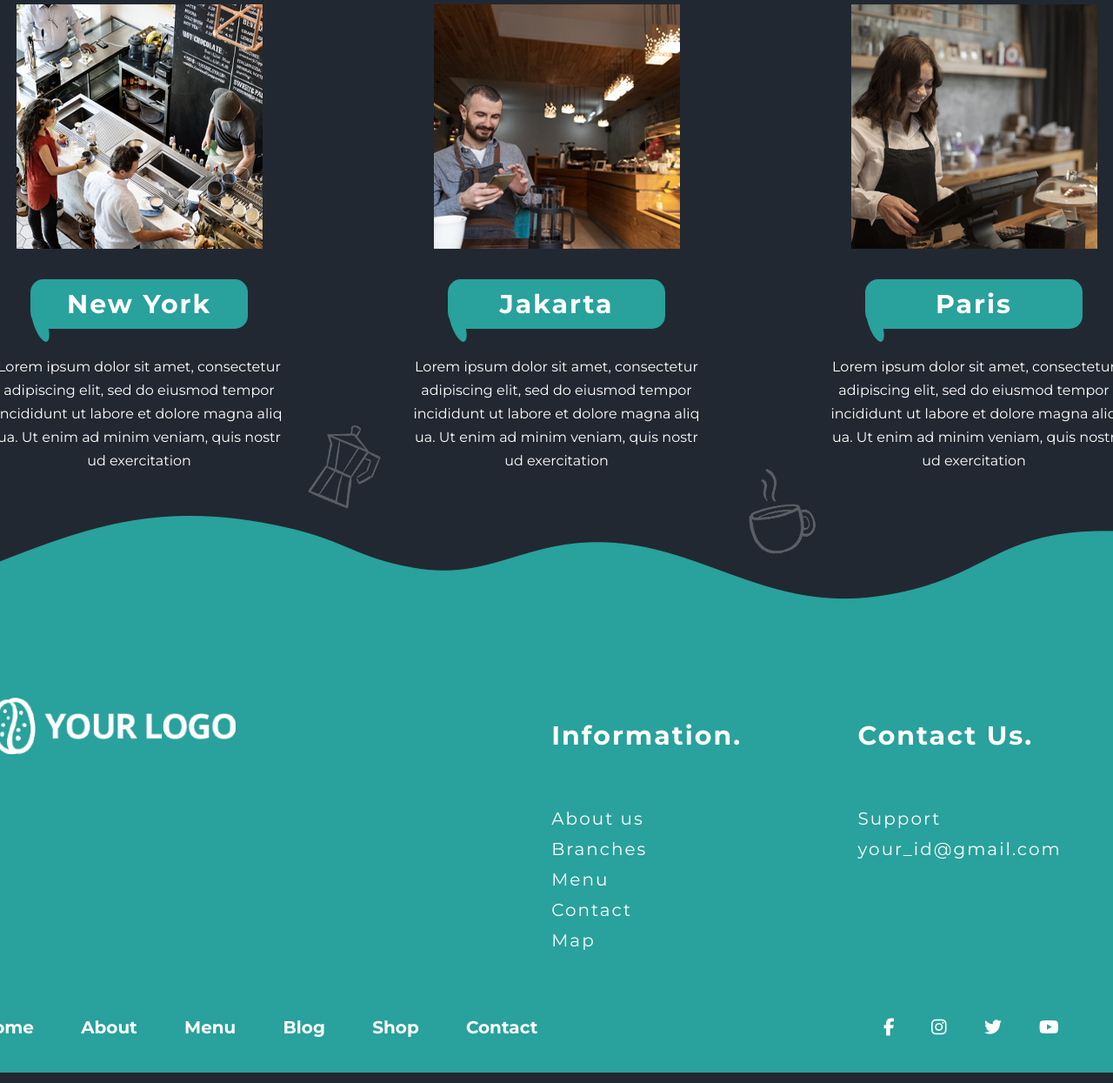
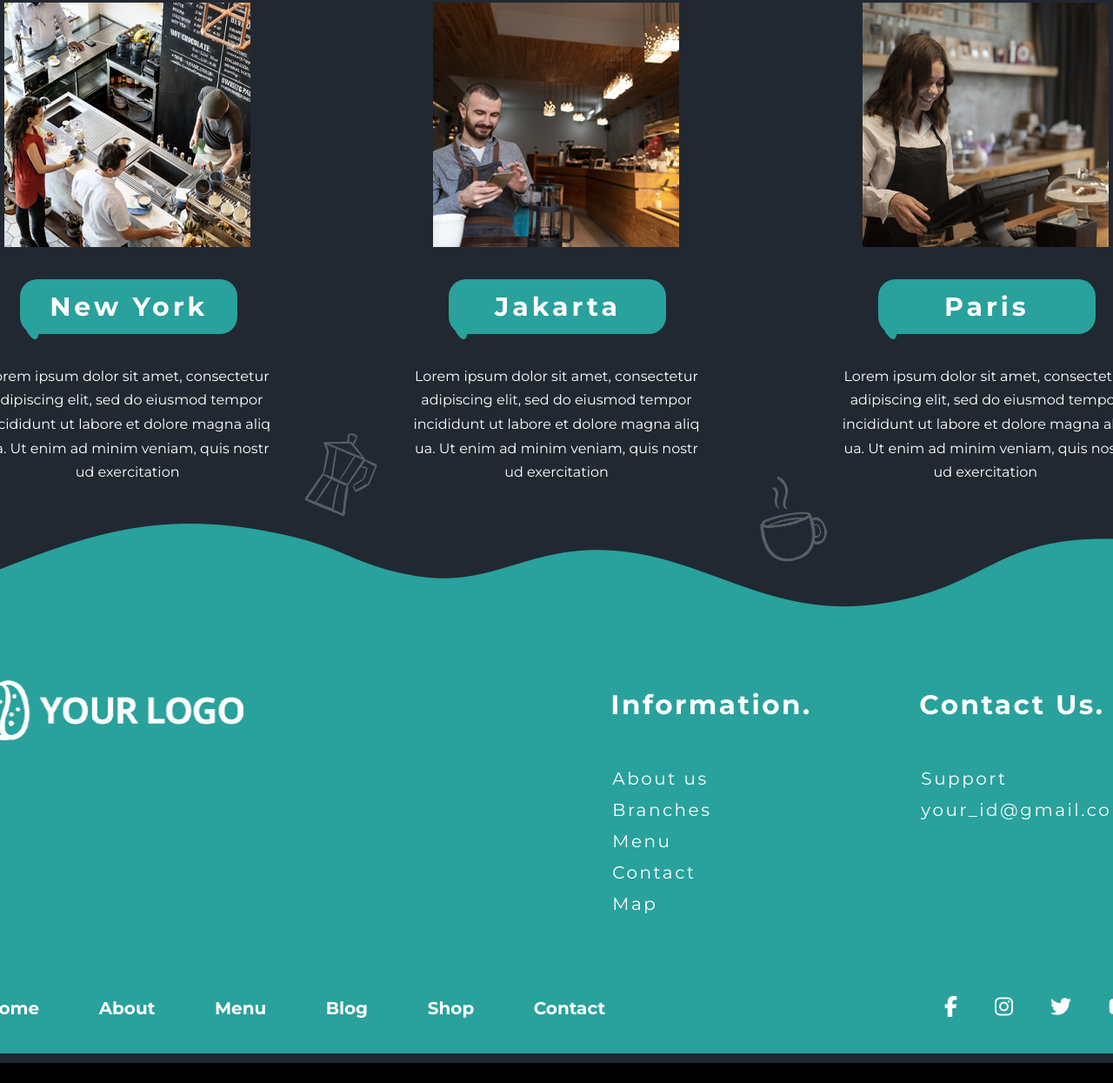
Before and after one commit to Old-Butt-Gold/Coffee-Time, a plain HTML site: page index.html in a window 1280 px wide. Shown: the part 379-1624 px from the top of the page at 87% size. After the commit the page ends 1601 px from the top, so only its background shows below. Drawn offline with Linux system fonts and the light colour scheme; a web font is replaced by a local one.

Commit message:
Pixel Perfect Footer And Section_8-9 (Almostly...)

```diff
--- a/index.html
+++ b/index.html
@@ -4,7 +4,6 @@
     <meta charset="UTF-8">
     <title>Coffee-time</title>
     <link rel="stylesheet" href="style.css">
-
     <link rel="preconnect" href="https://fonts.googleapis.com">
     <link rel="preconnect" href="https://fonts.gstatic.com" crossorigin>
     <link href="https://fonts.googleapis.com/css2?family=Grand+Hotel&family=Montserrat:wght@400;700&display=swap" rel="stylesheet">
@@ -15,8 +14,9 @@
     <main>
         <section>
             <!-- Дусино -->
-
-            <img class="wave" src="assets/section_8/wave.png" alt="wave">
+            <div class="wave">
+                <img src="assets/section_8/wave.png" alt="wave">
+            </div>
         </section>
         <!-- section_8 -->
         <section id="branches" class="branches">
@@ -43,7 +43,7 @@
                         ud exercitation
                     </p>
                 </div>
-                <div class="section_branches_workers_column">
+                <div class="section_branches_workers_column workers_center">
                     <img src="assets/section_8/worker_2.png" alt="Jakarta">
                     <div class="branches_location_text">
                         Jakarta
@@ -83,7 +83,9 @@
         <!-- end of section_8 -->
         <!-- section_9 -->
         <section id="contact" class="information">
-            <img class="wave" src="assets/section_9/wave.png" alt="wave">
+            <div class="wave">
+                <img src="assets/section_9/wave.png" alt="wave">
+            </div>
             <div class="above_footer">
                 <div class="above_footer_logo">
                     <img src="assets/section_9/logo.png" alt="logo">
@@ -101,13 +103,14 @@
                             <a href="#map">Map</a>
                         </nav>
                     </div>
+                    <div class="test"></div>
                     <div class="above_footer_label">
                         <h1>
                             Contact Us.
                         </h1>
                         <nav class="above_footer_navigation">
                             <a href="#support" >Support</a>
-                            <a href="mailto:your_id@gmail.com">your_id@gmail.com</a>
+                            <a class="a_space" href="mailto:your_id@gmail.com">your_id@gmail.com</a>
                         </nav>
                     </div>
                 </div>
@@ -129,10 +132,10 @@
                 </nav>
 
                 <div class="footer_links">
-                    <i class="fa-brands fa-facebook-f fa-beat"></i>
-                    <i class="fa-brands fa-instagram fa-beat"></i>
-                    <i class="fa-brands fa-twitter fa-beat"></i>
-                    <i class="fa-brands fa-youtube fa-beat"></i>
+                    <i class="fa-brands fa-facebook-f"></i>
+                    <i class="fa-brands fa-instagram "></i>
+                    <i class="fa-brands fa-twitter "></i>
+                    <i class="fa-brands fa-youtube "></i>
                 </div>
             </div>
             <div class="footer_line"></div>
--- a/style.css
+++ b/style.css
@@ -28,14 +28,13 @@ main, footer { /*Ася возможно тебе придется добави
 }
 
 .wave {
-    position: relative;
     margin-bottom: -5px;
 }
 
 /*section_8*/
 
 .branches {
-    margin: 0 0 50px 0;
+    margin: 0 0 45px 0;
     position: relative;
 }
 
@@ -50,6 +49,7 @@ main, footer { /*Ася возможно тебе придется добави
 }
 
 .object_1 {
+    margin-left: 10px;
     display: flex;
     width: 26%;
     align-items: flex-start;
@@ -61,7 +61,8 @@ main, footer { /*Ася возможно тебе придется добави
     width: 74%;
     justify-content: flex-end;
     align-items: flex-end;
-    margin-right: 20px;
+    margin-right: 64px;
+    margin-bottom: 10px;
 }
 
 .object_container_2 {
@@ -79,7 +80,7 @@ main, footer { /*Ася возможно тебе придется добави
     width: 36%;
     justify-content: flex-end;
     align-items: flex-start;
-    margin-top: -25px;
+    margin: -30px 0 0 10px;
 }
 
 .object_4 {
@@ -87,7 +88,7 @@ main, footer { /*Ася возможно тебе придется добави
     width: 64%;
     justify-content: center;
     align-items: flex-start;
-    margin-top: 25px;
+    margin: 20px 0 0 31px;
 }
 
 .branches_title {
@@ -95,13 +96,17 @@ main, footer { /*Ася возможно тебе придется добави
     font-weight: 400;
     font-size: 85px;
     text-align: center;
-    letter-spacing: 3px;
-    margin-bottom: 10px;
+    letter-spacing: 4px;
+    margin-bottom: 8px;
 }
 
 .section_branches_workers_flexbox {
     display: flex;
     justify-content: space-around;
+}
+
+.workers_center {
+    margin: 0 40px;
 }
 
 .section_branches_workers_column {
@@ -110,17 +115,21 @@ main, footer { /*Ася возможно тебе придется добави
     align-items: center;
 }
 
+.lefter {
+    margin-left: -15px;
+}
+
 .branches_location_text {
     text-align: center;
     position: relative;
     width: 250px;
     background-color: #29a19c;
-    border-radius: 15px 15px 15px 20px;
-    margin: 35px 0 30px 0;
-    padding: 10px 0;
+    border-radius: 20px 20px 20px 20px;
+    margin: 37px 0 34.5px 3px;
+    padding: 13px 0 13px 0;
     font-weight: 700;
     font-size: 30px;
-    letter-spacing: 2px;
+    letter-spacing: 4px;
 }
 
 .branches_location_text::before {
@@ -129,7 +138,7 @@ main, footer { /*Ася возможно тебе придется добави
     top: 30px;
     left: 4px;
     width: 15px;
-    height: 43px;
+    height: 40px;
     background-color: #29a19c;
     border-radius: 70%;
     transform: rotate(-20deg);
@@ -138,7 +147,7 @@ main, footer { /*Ася возможно тебе придется добави
 .section_branches_workers_text {
     width: 350px;
     font-size: 16px;
-    line-height: 27px;
+    line-height: 27.7px;
     text-align: center;
 }
 
@@ -151,40 +160,45 @@ main, footer { /*Ася возможно тебе придется добави
     display: flex;
     justify-content: space-between;
     padding-bottom: 70px;
+    margin-top: -14px
 }
 
 .above_footer_logo {
-    margin-top: 15px;
-    margin-left: 70px;
+    margin-top: -5px;
+    margin-left: 60px;
 }
 
 .above_footer_logo img {
-    height: 65px;
+    width: 300px;
 }
 
 .above_footer_labels {
+    position: relative;
     letter-spacing: 2px;
     display: flex;
     justify-content: space-around;
-    margin: 10px 70px 0 0;
-    width: 50%;
+    margin: -16px -4px 0 0;
+    width: 49%;
 }
 
 .above_footer_label {
+    position: relative;
     display: flex;
     flex-direction: column;
-    margin: 30px 30px 0 25px; /* top-right-bottom-left*/
+    margin: 20px 53px 20px 35px; /* top-right-bottom-left*/
 }
 
 .above_footer h1 {
+    letter-spacing: 2.5px;
     font-weight: 700;
-    font-size: 30px;
-    margin: 0 0 60px 0;
+    font-size: 31px;
+    margin: 0 0 48px 0;
 }
 
 .above_footer_navigation {
     display: flex;
     flex-direction: column;
+    margin-left: 2px;
 }
 
 .above_footer_label a {
@@ -192,7 +206,8 @@ main, footer { /*Ася возможно тебе придется добави
     color: white;
     text-decoration: none;
     font-size: 20px;
-    line-height: 35px;
+    line-height: 36px;
+    letter-spacing: 2.5px;
 }
 
 /*end of section_9*/
@@ -216,11 +231,11 @@ main, footer { /*Ася возможно тебе придется добави
 }
 
 .footer nav {
-    margin-left: 6px;
+    margin-left: -2px;
 }
 
 .footer a {
-    margin-left: 50px;
+    margin-left: 64.3px;
     color: white;
     text-decoration: none;
     font-size: 20px;
@@ -237,18 +252,18 @@ main, footer { /*Ася возможно тебе придется добави
 
 .footer_links {
     display: flex;
-    justify-content: flex-start;
-
-    width: 26%;
+    justify-content: flex-end;
+    margin: -5px 53px 0 0;
+    width: 25%;
 }
 
 .footer_links i {
-    margin: 0 13px 0 30px;
-    font-size: 20px;
+    font-size: 24px;
+    margin: 0 5px 0 38px;
 }
 
 .footer_line {
-    height: 12px;
+    height: 11px;
 }
 
 /* end of footer*/
```
Also changed, not shown: 1 other file.
